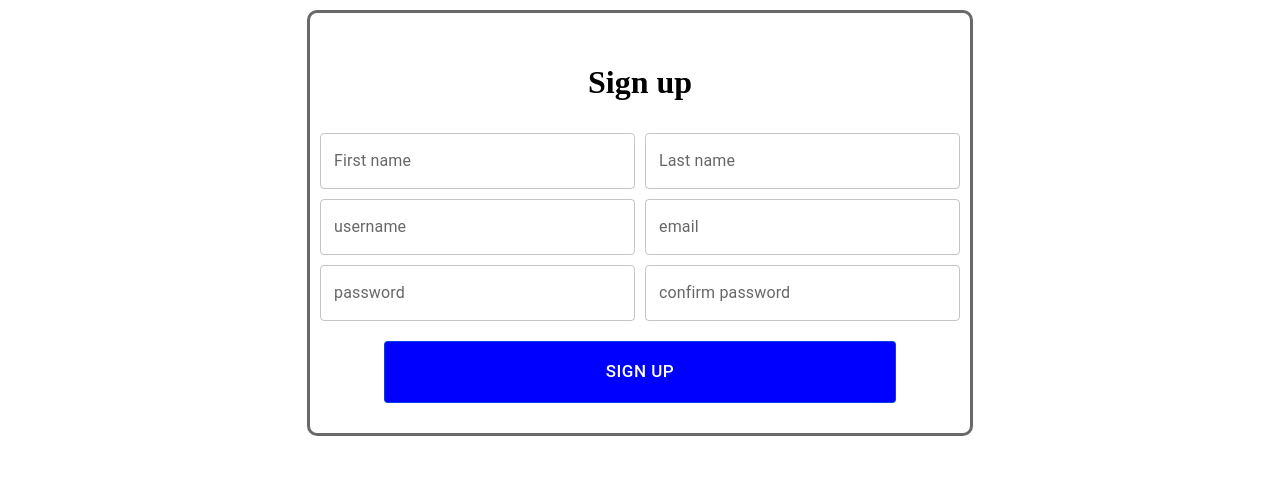
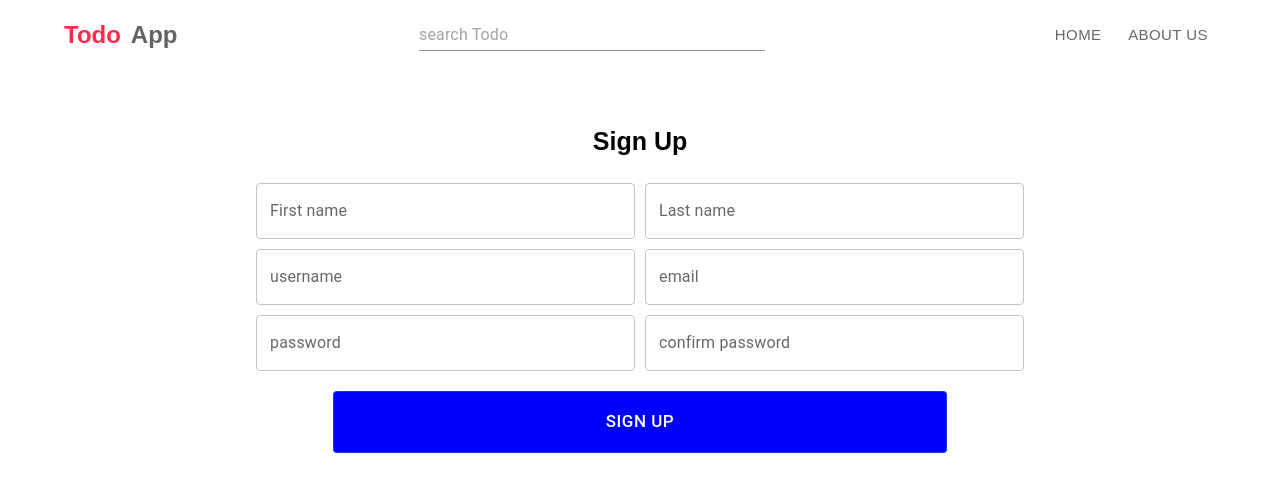
Before and after one commit to rahid-codeinstack/mern-todo-app, a React app in the folder frontend/: page /sign-up in a window 1280 px wide. Shown: the top 492 px of the page. Built offline with nearby package versions, Linux system fonts and the light colour scheme; the HTML template or start-up script is replaced by a standard one.

Commit message:
create header full ui

```diff
--- a/frontend/src/App.css
+++ b/frontend/src/App.css
@@ -8,8 +8,7 @@ body{
 
 }
 .userForm{
-     width: 50% !important;
-     border: 3px solid rgb(105, 105, 105) !important;
+     width: 60% !important;
      margin: auto !important;
      margin-top: 10px !important;
 
@@ -21,3 +20,10 @@ body{
 
 
 }
+.form-header{
+     font-size: 25px;
+     font-family: sans-serif;
+     color: black;
+     font-weight: 900;
+
+}
--- a/frontend/src/App.jsx
+++ b/frontend/src/App.jsx
@@ -5,12 +5,15 @@ import SignUp from "./pages/SignUp/signUp"
 import Signin from "./pages/SignIn/Signin"
 import Filter from "./pages/Filter/Filter"
 import Home from "./pages/Home/Home"
+import Header from "./components/Header/Header.jsx"
+
 
 
 
 function App() {
   return (
         <BrowserRouter>
+        <Header/>
         <Routes>
            <Route path="/" element={<Home/>} />
            <Route path="/sign-in" element={<Signin/>} />
--- /dev/null
+++ b/frontend/src/components/Header/Header.css
@@ -0,0 +1,71 @@
+.header{
+     width: 100vw;
+
+
+
+
+}
+.header .nav-bar ul *{
+
+          text-decoration: none;
+          outline: none;
+          font-family: sans-serif;
+          color: black;
+          font-size: 17px;
+
+}
+.header .nav-bar{
+     display: flex;
+     justify-content: space-between;
+     align-items: center;
+     width: 90%;
+     margin: auto;
+
+
+
+}
+.header .nav-bar ul{
+     display: flex;
+     justify-content: center;
+     align-items: center;
+     gap: 10px;
+     list-style-type:none;
+
+
+
+}
+.header .nav-bar ul li a:hover ul li{
+     border-bottom: 2px solid black;
+}
+.header .nav-bar .nav-logo{
+     display: flex;
+     gap: 10px;
+     align-items: center;
+     font-family: sans-serif;
+
+}
+.header .nav-bar .nav-logo span:first-child{
+     color: rgb(255, 42, 78);
+
+}
+.header .nav-bar .nav-logo span:last-child{
+     color: rgb(99, 99, 99);
+
+}
+
+.search-form{
+     width: 30%;
+
+}
+.search-form .search-input{
+     border: none !important;
+     outline: none !important;
+
+}
+.nav-link button{
+     font-size: 15px !important;
+     font-family: sans-serif !important;
+     color: rgb(103, 103, 103) !important;
+
+
+}
--- /dev/null
+++ b/frontend/src/components/Header/Header.jsx
@@ -0,0 +1,39 @@
+import React from "react"
+import "./Header.css"
+import { Input } from "@mui/material"
+import { Link } from "react-router-dom"
+import {Button} from '@mui/material'
+
+
+
+function Header() {
+  return (
+    <header className="header">
+      <nav className="nav-bar">
+        <Link to={"/"} style={{ textDecoration: "none" }}>
+          <h1 className="nav-logo">
+            <span>Todo</span>
+            <span>App</span>
+          </h1>
+        </Link>
+        <form className="search-form">
+          <Input className="search-input" fullWidth placeholder="search Todo"></Input>
+        </form>
+        <ul className="nav-list">
+          <li className="nav-list-item">
+            <Link to="/" className="nav-link">
+              <Button>Home</Button>
+            </Link>
+          </li>
+          <li className="nav-list-item">
+            <Link to="/" className="nav-link">
+              <Button>about us</Button>
+            </Link>
+          </li>
+        </ul>
+      </nav>
+    </header>
+  );
+}
+
+export default Header
--- a/frontend/src/pages/SignUp/signUp.jsx
+++ b/frontend/src/pages/SignUp/signUp.jsx
@@ -32,7 +32,9 @@ function SignUp() {
           paddingInline: "10px",
         }}
       >
-        <h1> Sign up </h1>
+       <h1 className="form-header">
+       Sign Up
+       </h1>
         <Box sx={{ width: "100%" }}>
           <Box sx={{ display: "flex", gap: "10px", width: "100%" }}>
             <TextField
```
